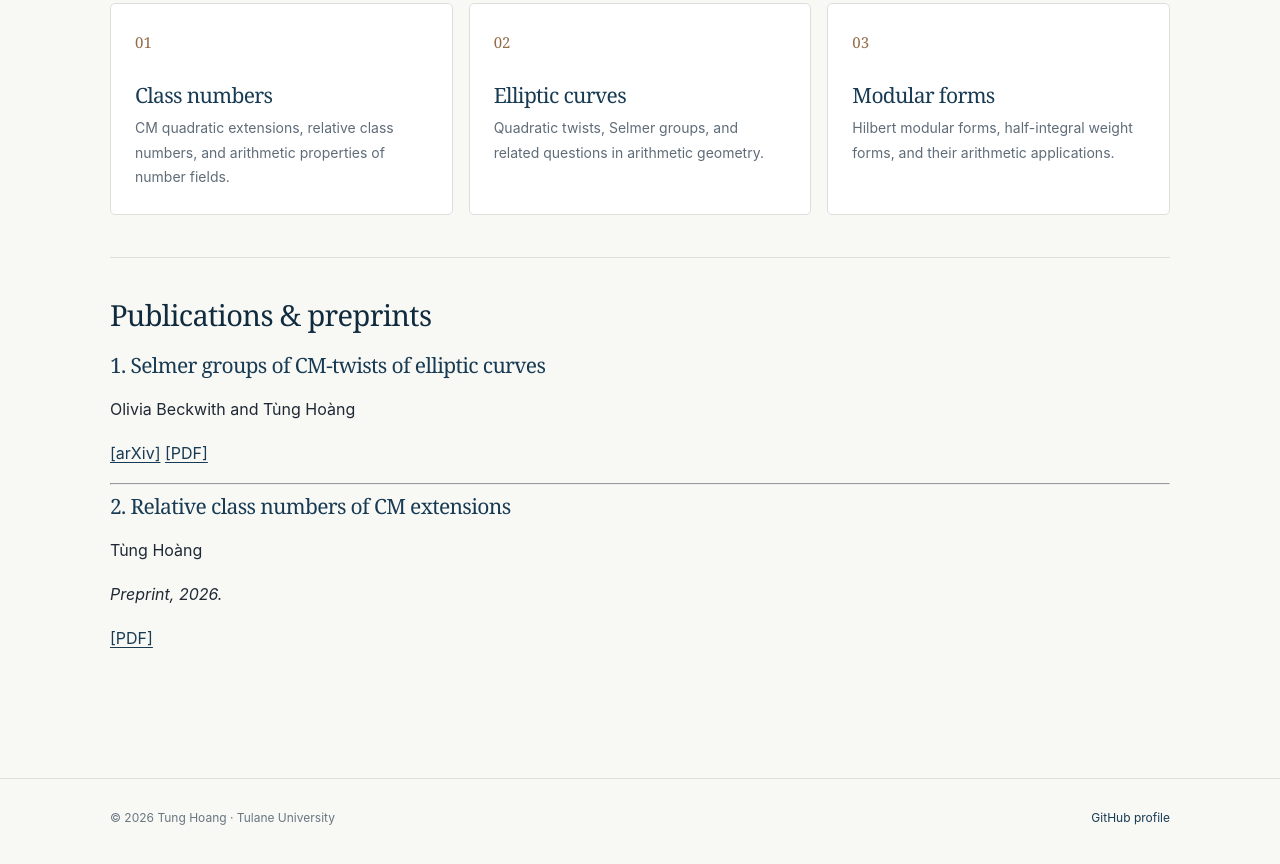
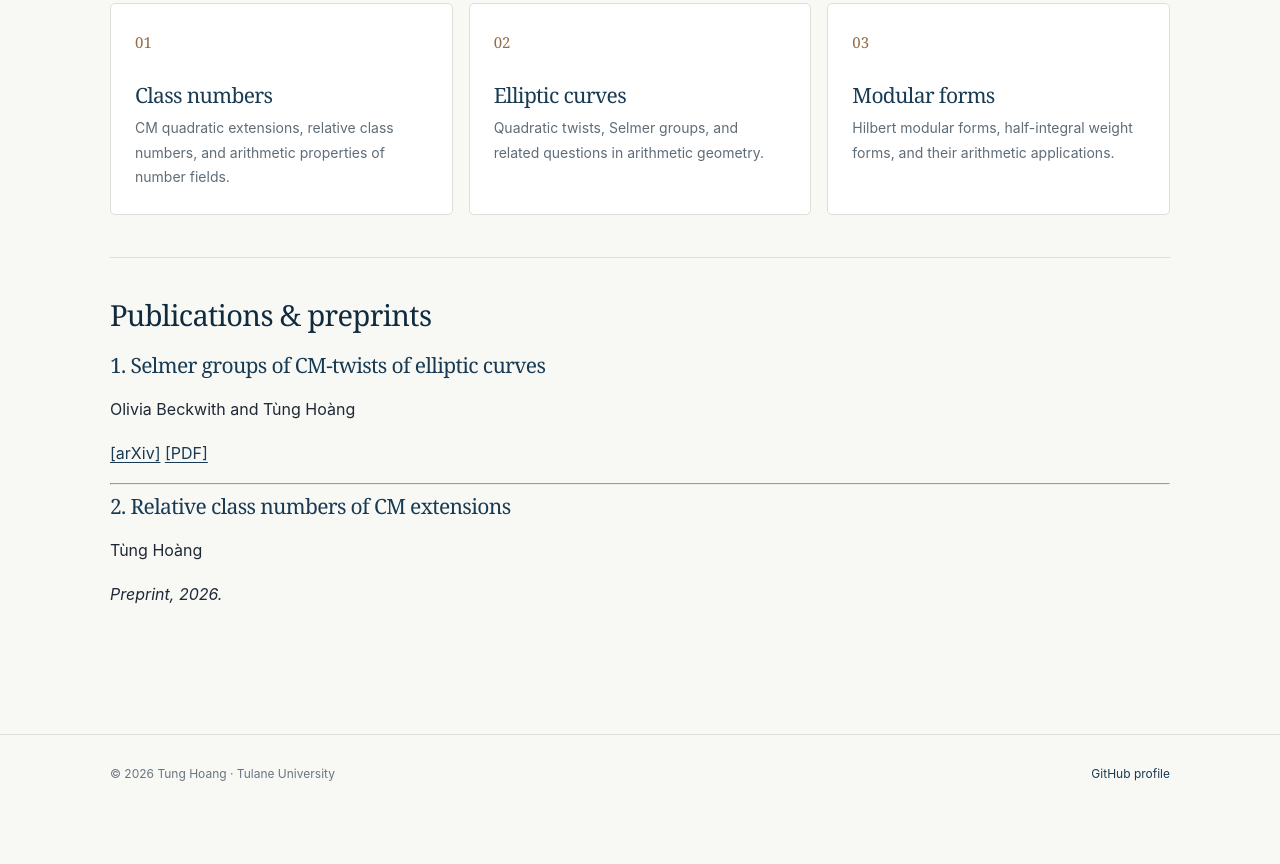
Before and after one commit to tunghoangmath/tunghoangmath.github.io, a plain HTML site: page research.html in a window 1280 px wide. Shown: the part 512-1376 px from the top of the page. After the commit the page ends 1334 px from the top, so only its background shows below. Drawn offline with Linux system fonts and the light colour scheme.

Commit message:
Update research.html

```diff
--- a/research.html
+++ b/research.html
@@ -60,7 +60,6 @@
   <p>Tùng Hoàng</p>
   <p><em>Preprint, 2026.</em></p>
   <p>
-    <a href="PDN.pdf" target="_blank">[PDF]</a>
   </p>
 </article>
 
```
